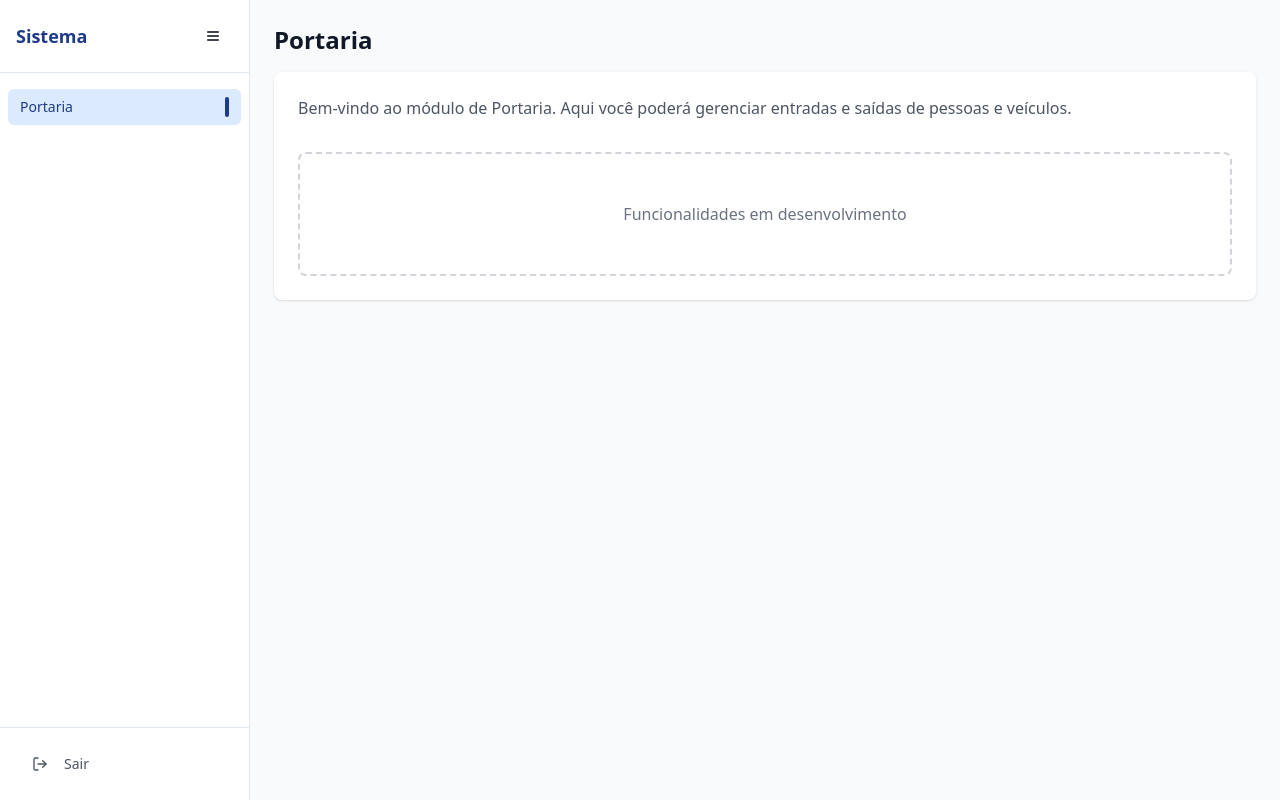
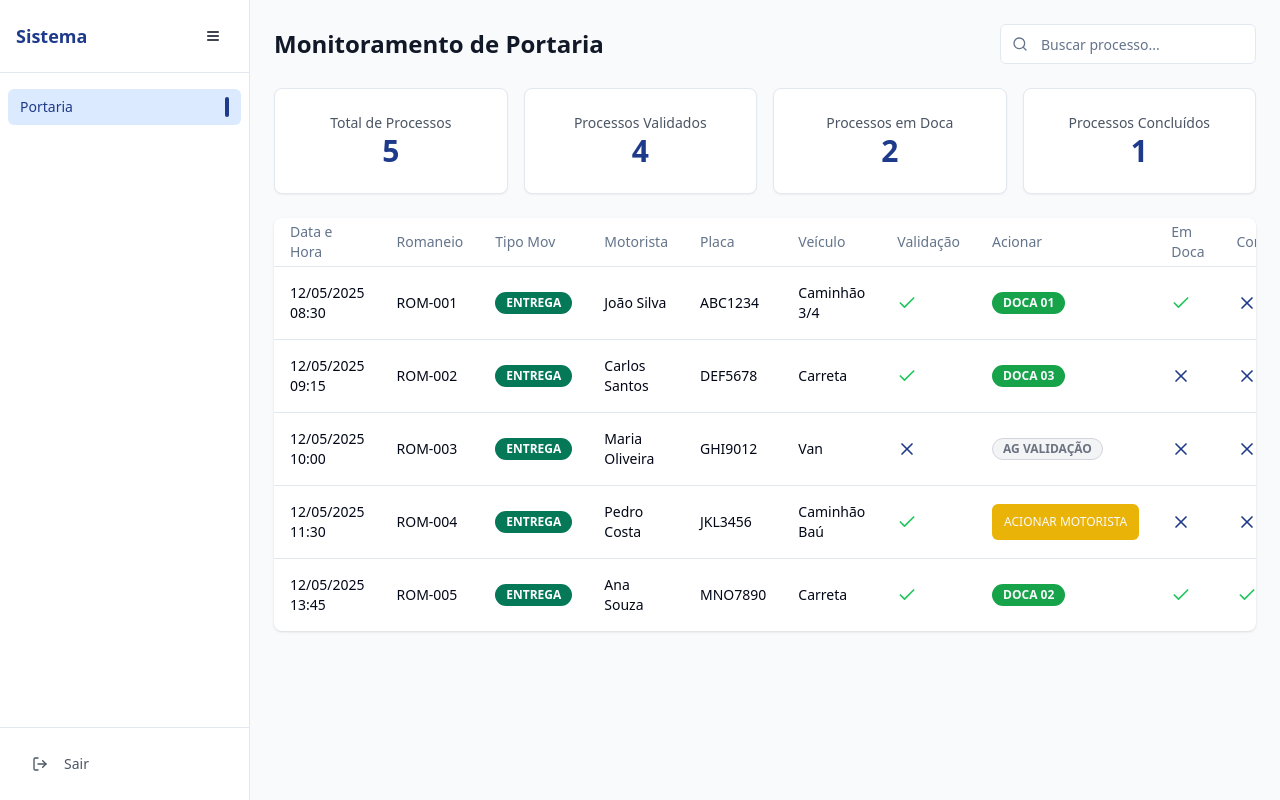
Before and after one commit to TeusLk/Sistema-Portaria, a React (Vite) app: page /portaria in a window 1280 px wide. Built offline with nearby package versions, Linux system fonts and the light colour scheme.

Commit message:
Add "Monitoramento" functionality to Portaria
Implement a "Monitoramento" feature within the Portaria section, displaying real-time vehicle entry process statuses using React.js and Tailwind CSS with a minimalist blue design. Includes status indicators and a process table with mock data.

```diff
--- a/src/pages/Portaria.tsx
+++ b/src/pages/Portaria.tsx
@@ -1,23 +1,231 @@
 
+import { useState } from "react";
 import { DashboardLayout } from "./Dashboard";
+import {
+  Table,
+  TableBody,
+  TableCell,
+  TableHead,
+  TableHeader,
+  TableRow
+} from "@/components/ui/table";
+import { Badge } from "@/components/ui/badge";
+import { Button } from "@/components/ui/button";
+import { Input } from "@/components/ui/input";
+import { Card, CardContent } from "@/components/ui/card";
+import {
+  Check,
+  X,
+  Search
+} from "lucide-react";
+
+// Dados mockados para os processos
+const processos = [
+  {
+    id: 1,
+    dataHora: "12/05/2025 08:30",
+    romaneio: "ROM-001",
+    tipoMov: "ENTREGA",
+    motorista: "João Silva",
+    placa: "ABC1234",
+    veiculo: "Caminhão 3/4",
+    validado: true,
+    doca: "DOCA 01",
+    emDoca: true,
+    concluido: false,
+    saida: false
+  },
+  {
+    id: 2,
+    dataHora: "12/05/2025 09:15",
+    romaneio: "ROM-002",
+    tipoMov: "ENTREGA",
+    motorista: "Carlos Santos",
+    placa: "DEF5678",
+    veiculo: "Carreta",
+    validado: true,
+    doca: "DOCA 03",
+    emDoca: false,
+    concluido: false,
+    saida: false
+  },
+  {
+    id: 3,
+    dataHora: "12/05/2025 10:00",
+    romaneio: "ROM-003",
+    tipoMov: "ENTREGA",
+    motorista: "Maria Oliveira",
+    placa: "GHI9012",
+    veiculo: "Van",
+    validado: false,
+    doca: null,
+    emDoca: false,
+    concluido: false,
+    saida: false
+  },
+  {
+    id: 4,
+    dataHora: "12/05/2025 11:30",
+    romaneio: "ROM-004",
+    tipoMov: "ENTREGA",
+    motorista: "Pedro Costa",
+    placa: "JKL3456",
+    veiculo: "Caminhão Baú",
+    validado: true,
+    doca: null,
+    emDoca: false,
+    concluido: false,
+    saida: false
+  },
+  {
+    id: 5,
+    dataHora: "12/05/2025 13:45",
+    romaneio: "ROM-005",
+    tipoMov: "ENTREGA",
+    motorista: "Ana Souza",
+    placa: "MNO7890",
+    veiculo: "Carreta",
+    validado: true,
+    doca: "DOCA 02",
+    emDoca: true,
+    concluido: true,
+    saida: true
+  }
+];
 
 const Portaria = () => {
+  const [searchTerm, setSearchTerm] = useState("");
+
+  // Cálculos para os indicadores
+  const totalProcessos = processos.length;
+  const processosValidados = processos.filter(p => p.validado).length;
+  const processosEmDoca = processos.filter(p => p.emDoca).length;
+  const processosConcluidos = processos.filter(p => p.concluido).length;
+
   return (
     <DashboardLayout>
-      <div className="space-y-4">
+      <div className="space-y-6">
         <div className="flex items-center justify-between">
-          <h1 className="text-2xl font-bold text-gray-900">Portaria</h1>
+          <h1 className="text-2xl font-bold text-gray-900">Monitoramento de Portaria</h1>
+          <div className="relative">
+            <Search className="absolute left-3 top-1/2 -translate-y-1/2 h-4 w-4 text-muted-foreground" />
+            <Input
+              className="pl-10 w-64"
+              placeholder="Buscar processo..."
+              value={searchTerm}
+              onChange={e => setSearchTerm(e.target.value)}
+            />
+          </div>
         </div>
 
-        <div className="bg-white rounded-lg shadow p-6">
-          <p className="text-gray-600">
-            Bem-vindo ao módulo de Portaria. Aqui você poderá gerenciar entradas e saídas de pessoas e veículos.
-          </p>
+        {/* Indicadores */}
+        <div className="grid grid-cols-1 md:grid-cols-2 lg:grid-cols-4 gap-4">
+          <Card>
+            <CardContent className="p-6 flex flex-col items-center">
+              <span className="text-sm text-gray-600">Total de Processos</span>
+              <span className="text-3xl font-bold text-bluePrimary">{totalProcessos}</span>
+            </CardContent>
+          </Card>
+          <Card>
+            <CardContent className="p-6 flex flex-col items-center">
+              <span className="text-sm text-gray-600">Processos Validados</span>
+              <span className="text-3xl font-bold text-bluePrimary">{processosValidados}</span>
+            </CardContent>
+          </Card>
+          <Card>
+            <CardContent className="p-6 flex flex-col items-center">
+              <span className="text-sm text-gray-600">Processos em Doca</span>
+              <span className="text-3xl font-bold text-bluePrimary">{processosEmDoca}</span>
+            </CardContent>
+          </Card>
+          <Card>
+            <CardContent className="p-6 flex flex-col items-center">
+              <span className="text-sm text-gray-600">Processos Concluídos</span>
+              <span className="text-3xl font-bold text-bluePrimary">{processosConcluidos}</span>
+            </CardContent>
+          </Card>
+        </div>
 
-          {/* Placeholder para funcionalidades futuras */}
-          <div className="mt-8 border-2 border-dashed border-gray-300 rounded-lg p-12 text-center">
-            <p className="text-gray-500">Funcionalidades em desenvolvimento</p>
-          </div>
+        {/* Tabela de Processos */}
+        <div className="bg-white rounded-lg shadow overflow-hidden">
+          <Table>
+            <TableHeader>
+              <TableRow>
+                <TableHead>Data e Hora</TableHead>
+                <TableHead>Romaneio</TableHead>
+                <TableHead>Tipo Mov</TableHead>
+                <TableHead>Motorista</TableHead>
+                <TableHead>Placa</TableHead>
+                <TableHead>Veículo</TableHead>
+                <TableHead>Validação</TableHead>
+                <TableHead>Acionar</TableHead>
+                <TableHead>Em Doca</TableHead>
+                <TableHead>Conclusão</TableHead>
+                <TableHead>Saída</TableHead>
+              </TableRow>
+            </TableHeader>
+            <TableBody>
+              {processos.map((processo) => (
+                <TableRow key={processo.id}>
+                  <TableCell>{processo.dataHora}</TableCell>
+                  <TableCell>{processo.romaneio}</TableCell>
+                  <TableCell>
+                    <Badge className="bg-emerald-700 text-white hover:bg-emerald-800">
+                      {processo.tipoMov}
+                    </Badge>
+                  </TableCell>
+                  <TableCell>{processo.motorista}</TableCell>
+                  <TableCell>{processo.placa}</TableCell>
+                  <TableCell>{processo.veiculo}</TableCell>
+                  <TableCell>
+                    {processo.validado ? (
+                      <Check className="h-5 w-5 text-green-500" />
+                    ) : (
+                      <X className="h-5 w-5 text-bluePrimary" />
+                    )}
+                  </TableCell>
+                  <TableCell>
+                    {processo.validado ? (
+                      processo.doca ? (
+                        <Badge className="bg-green-600 hover:bg-green-700">
+                          {processo.doca}
+                        </Badge>
+                      ) : (
+                        <Button size="sm" className="bg-yellow-500 hover:bg-yellow-600 text-xs">
+                          ACIONAR MOTORISTA
+                        </Button>
+                      )
+                    ) : (
+                      <Badge variant="outline" className="text-gray-500 border-gray-300 bg-gray-100">
+                        AG VALIDAÇÃO
+                      </Badge>
+                    )}
+                  </TableCell>
+                  <TableCell>
+                    {processo.emDoca ? (
+                      <Check className="h-5 w-5 text-green-500" />
+                    ) : (
+                      <X className="h-5 w-5 text-bluePrimary" />
+                    )}
+                  </TableCell>
+                  <TableCell>
+                    {processo.concluido ? (
+                      <Check className="h-5 w-5 text-green-500" />
+                    ) : (
+                      <X className="h-5 w-5 text-bluePrimary" />
+                    )}
+                  </TableCell>
+                  <TableCell>
+                    {processo.saida ? (
+                      <Check className="h-5 w-5 text-green-500" />
+                    ) : (
+                      <X className="h-5 w-5 text-bluePrimary" />
+                    )}
+                  </TableCell>
+                </TableRow>
+              ))}
+            </TableBody>
+          </Table>
         </div>
       </div>
     </DashboardLayout>
```
